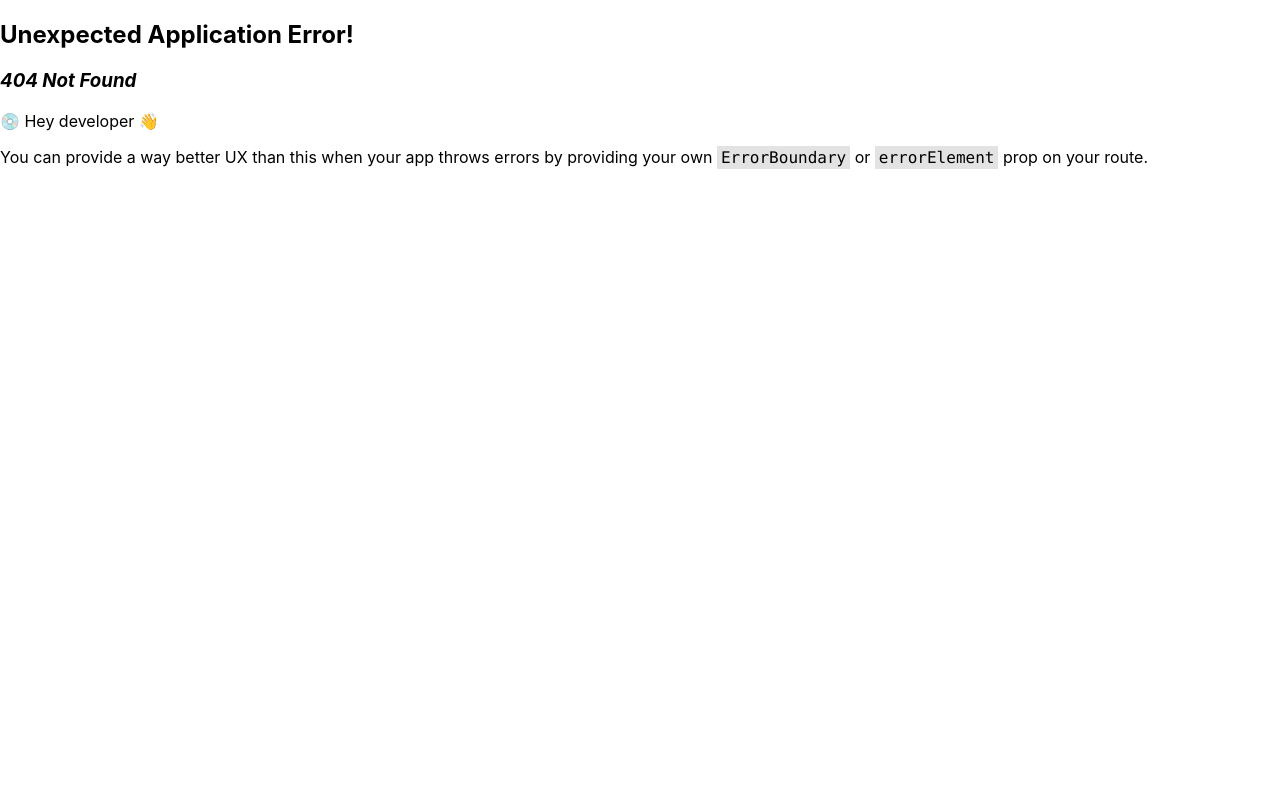
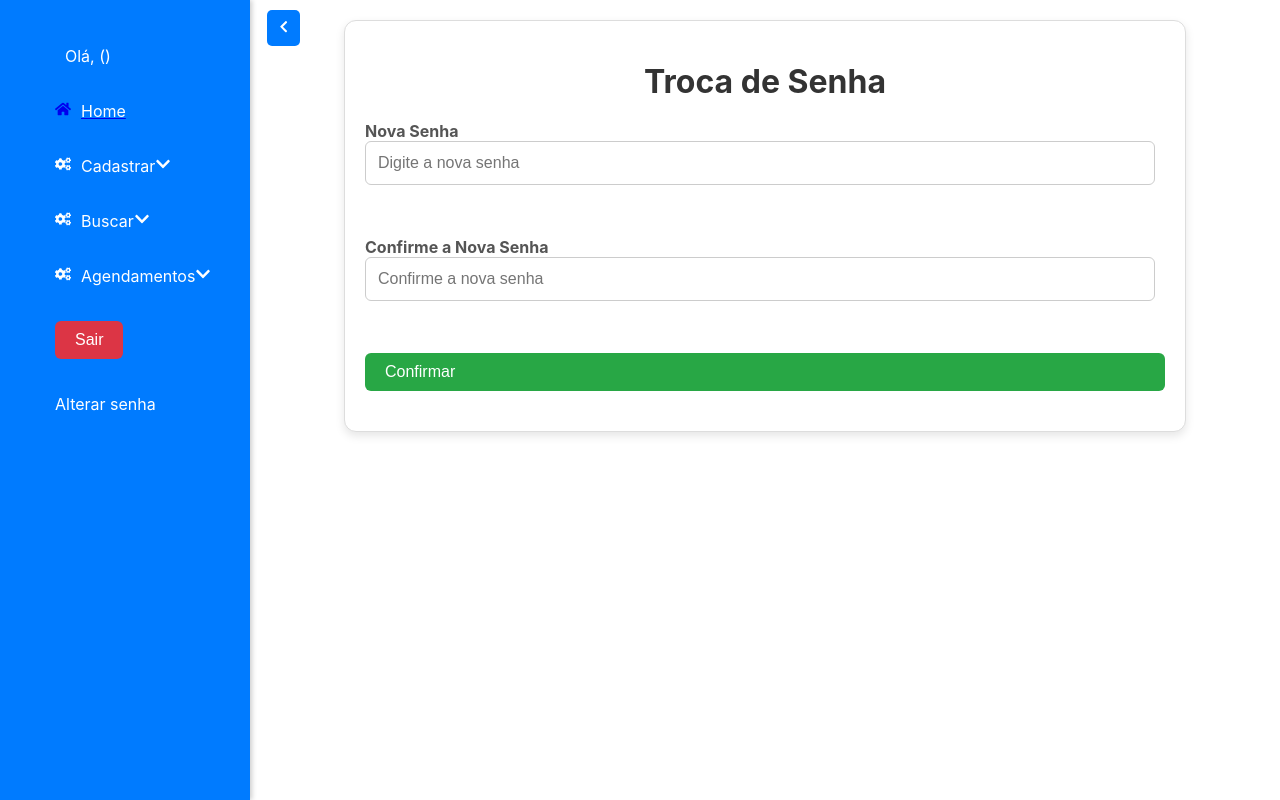
Before and after one commit to MateusChichera/FRONT-END, a React (Create React App) app: page /trocarsenha in a window 1280 px wide. Before the commit this address had no page. Built offline with nearby package versions, Linux system fonts and the light colour scheme; sample sign-in values are in the browser's storage.

Commit message:
Feito Check-in

```diff
--- a/src/Componentes/NavBar.jsx
+++ b/src/Componentes/NavBar.jsx
@@ -26,6 +26,9 @@ function NavBar() {
 
     const handleShow = () => {
         setShow(!show);
+    };
+    const handleTrocaSenha = () => {
+        navigate('/trocarsenha');
     };
 
     const handleSubmenu = () => {
@@ -197,6 +200,11 @@ function NavBar() {
                             Sair
                         </button>
                     </li>
+                    <li className="nav-link mt-2">
+                        <a onClick={handleTrocaSenha}>
+                            Alterar senha
+                        </a>
+                    </li>
                 </ul>
             </div>
             <div className="p-1 my-container"></div>
--- a/src/Paginas/Agendar/TabelaAgendamentos.jsx
+++ b/src/Paginas/Agendar/TabelaAgendamentos.jsx
@@ -4,11 +4,11 @@ import '../Estilização/tabelas.css';
 
 function TabelaAgendamentos() {
   const [agendamentos, setAgendamentos] = useState([]);
-  const [dataBusca, setDataBusca] = useState(''); // Valor de busca (data)
+  const [dataBusca, setDataBusca] = useState('');
   const [isLoading, setIsLoading] = useState(false);
   const navigate = useNavigate();
   const apiUrl = process.env.REACT_APP_API_URL;
-  // Fetch padrão para carregar todos os agendamentos
+
   useEffect(() => {
     fetchAgendamentos();
   }, []);
@@ -26,23 +26,16 @@ function TabelaAgendamentos() {
     }
   };
 
-  // Função para buscar agendamentos por data
   const buscarAgendamentos = async () => {
     setIsLoading(true);
     try {
       const response = await fetch(`${apiUrl}/agendamento/data`, {
         method: 'POST',
-        headers: {
-          'Content-Type': 'application/json',
-        },
-        body: JSON.stringify({ data: dataBusca }), // Enviando a data como JSON
+        headers: { 'Content-Type': 'application/json' },
+        body: JSON.stringify({ data: dataBusca }),
       });
       const data = await response.json();
-      if (data && Array.isArray(data)) {
-        setAgendamentos(data); // Define os agendamentos encontrados
-      } else {
-        setAgendamentos([]); // Se não houver resultados, limpa a tabela
-      }
+      setAgendamentos(data || []);
     } catch (error) {
       alert('Erro ao buscar agendamentos: ' + error.message);
     } finally {
@@ -50,13 +43,20 @@ function TabelaAgendamentos() {
     }
   };
 
-  // Função para excluir o agendamento
+  const realizarCheck = async (id) => {
+      const response = await fetch(`${apiUrl}/agendamento/check/${id}`, { method: 'POST' });
+      const data = await response.json();
+      alert("Check-in/check-out realizado com sucesso!");
+
+      // Atualiza a lista de agendamentos
+      fetchAgendamentos();
+
+  };
+
   const excluirAgendamento = async (id) => {
     if (window.confirm('Deseja realmente excluir este agendamento?')) {
       try {
-        const response = await fetch(`${apiUrl}/agendamento/${id}`, {
-          method: 'DELETE',
-        });
+        const response = await fetch(`${apiUrl}/agendamento/${id}`, { method: 'DELETE' });
         if (response.ok) {
           alert('Agendamento excluído com sucesso');
           setAgendamentos(agendamentos.filter((agendamento) => agendamento.age_id !== id));
@@ -67,37 +67,24 @@ function TabelaAgendamentos() {
     }
   };
 
-  // Função para editar o agendamento
   const editarAgendamento = (agendamento) => {
     navigate(`/agendamento/editar/${agendamento.age_id}`, { state: agendamento });
   };
 
-  // Função para aprovar o agendamento (atualizar age_status para "aprovado")
   const aprovarAgendamento = async (id) => {
     try {
-      const response = await fetch(`${apiUrl}/agendamento/aprovar/${id}`, {
-        method: 'PUT',
-      });
-
-        alert('Agendamento aprovado com sucesso');
-        // Atualizar a lista de agendamentos após a aprovação
-        setAgendamentos(
-          agendamentos.map((agendamento) =>
-            agendamento.age_id === id ? { ...agendamento, age_status: 'aprovado' } : agendamento
-          )
-        );
-
+      const response = await fetch(`${apiUrl}/agendamento/aprovar/${id}`, { method: 'PUT' });
+      alert('Agendamento aprovado com sucesso');
+      fetchAgendamentos();
     } catch (error) {
       alert('Erro ao aprovar agendamento: ' + error.message);
     }
   };
 
   return (
-    <div className="mt-5 text-center"> {/* Centraliza o conteúdo */}
+    <div className="mt-5 text-center">
       <h1 className="mt-3">Lista de agendamentos</h1>
-
-      {/* Campo de busca por data */}
-      <div className="mb-3 input-group justify-content-center"> {/* Centraliza o campo de busca */}
+      <div className="mb-3 input-group justify-content-center">
         <input
           type="date"
           value={dataBusca}
@@ -105,15 +92,14 @@ function TabelaAgendamentos() {
           className="form-control input-busca"
         />
         <button className="btn btn-primary" onClick={buscarAgendamentos}>
-          🔍 {/* Lupa (emoji ou ícone) */}
+          🔍
         </button>
       </div>
 
-      {/* Tabela de agendamentos */}
       {isLoading ? (
         <p>Carregando agendamentos...</p>
       ) : (
-        <table className="table mt-3 table-striped mx-auto"> {/* Centraliza a tabela */}
+        <table className="table mt-3 table-striped mx-auto">
           <thead>
             <tr>
               <th>Cliente</th>
@@ -121,7 +107,9 @@ function TabelaAgendamentos() {
               <th>Data</th>
               <th>Horário de Início</th>
               <th>Horário de Fim</th>
-              <th>Status</th> {/* Nova coluna de status */}
+              <th>Status</th>
+              <th>Check-in</th>
+              <th>Check-out</th>
               <th>Ações</th>
             </tr>
           </thead>
@@ -134,18 +122,34 @@ function TabelaAgendamentos() {
                   <td>{new Date(agendamento.age_data).toLocaleDateString()}</td>
                   <td>{agendamento.age_horario_inicio}</td>
                   <td>{agendamento.age_horario_fim}</td>
-                  <td>{agendamento.age_status}</td> {/* Exibe o status */}
+                  <td>{agendamento.age_status}</td>
+                  <td>{agendamento.check_in ? new Date(agendamento.check_in).toLocaleString() : '—'}</td>
+                  <td>{agendamento.check_out ? new Date(agendamento.check_out).toLocaleString() : '—'}</td>
                   <td>
                     {agendamento.age_status === 'pendente' && (
-                      <>
+                      <button
+                        className="btn btn-success btn-sm me-1"
+                        onClick={() => aprovarAgendamento(agendamento.age_id)}
+                      >
+                        <i className="fas fa-check"></i> Aprovar
+                      </button>
+                    )}
+                    {agendamento.age_status === 'aprovado' &&
+                      !agendamento.check_out && ( // Só exibe se check_out estiver vazio
                         <button
-                          className="btn btn-success btn-sm me-1"
-                          onClick={() => aprovarAgendamento(agendamento.age_id)}
+                          className={`btn ${
+                            agendamento.check_in ? 'btn-primary' : 'btn-success'
+                          } btn-sm me-1`}
+                          onClick={() => realizarCheck(agendamento.age_id)}
                         >
-                          Aprovar
+                          <i
+                            className={`fas ${
+                              agendamento.check_in ? 'fa-sign-out-alt' : 'fa-sign-in-alt'
+                            }`}
+                          ></i>{' '}
+                          {agendamento.check_in ? 'Check-out' : 'Check-in'}
                         </button>
-                      </>
-                    )}
+                      )}
                     <button
                       className="btn btn-primary btn-sm me-1"
                       onClick={() => editarAgendamento(agendamento)}
@@ -163,7 +167,7 @@ function TabelaAgendamentos() {
               ))
             ) : (
               <tr>
-                <td colSpan="7">Nenhum agendamento encontrado.</td>
+                <td colSpan="9">Nenhum agendamento encontrado.</td>
               </tr>
             )}
           </tbody>
--- a/src/Paginas/Clientes/Clientes.js
+++ b/src/Paginas/Clientes/Clientes.js
@@ -57,7 +57,7 @@ export const buscarCnpj = async (cnpj) => {
   // Remove todos os caracteres que não são números
   const cnpjNumerico = cnpj.replace(/[^\d]/g, '');
 
-  const response = await fetch(`${apiUrl}/cnpj/${cnpjNumerico}`);
+  const response = await fetch(`${apiUrl}/clientes/cnpj/${cnpjNumerico}`);
   if (!response.ok) throw new Error('Erro ao buscar CNPJ');
   return response.json();
 };
--- /dev/null
+++ b/src/Paginas/Funcionarios/TrocaSenha.jsx
@@ -0,0 +1,107 @@
+import React, { useState } from 'react';
+
+function TrocaSenha() {
+  const [novaSenha, setNovaSenha] = useState('');
+  const [confirmarSenha, setConfirmarSenha] = useState('');
+  const [senhaValida, setSenhaValida] = useState(false);
+  const [senhasIguais, setSenhasIguais] = useState(false);
+  const apiUrl = process.env.REACT_APP_API_URL;
+
+  // Valida se a nova senha atende aos critérios
+  const validarSenha = (senha) => senha.length >= 6;
+
+  // Lidar com validação onBlur para a nova senha
+  const handleNovaSenhaBlur = (event) => {
+    const senha = event.target.value;
+    if (!validarSenha(senha)) {
+      document.getElementById('novaSenhaAviso').textContent = 'Senha deve ter no mínimo 6 caracteres.';
+      setSenhaValida(false);
+    } else {
+      document.getElementById('novaSenhaAviso').textContent = '';
+      setSenhaValida(true);
+    }
+    setNovaSenha(senha);
+  };
+
+  // Lidar com validação onBlur para confirmar senha
+  const handleConfirmarSenhaBlur = (event) => {
+    const senhaConfirmada = event.target.value;
+    if (senhaConfirmada !== novaSenha) {
+      document.getElementById('confirmarSenhaAviso').textContent = 'As senhas não correspondem.';
+      setSenhasIguais(false);
+    } else {
+      document.getElementById('confirmarSenhaAviso').textContent = '';
+      setSenhasIguais(true);
+    }
+    setConfirmarSenha(senhaConfirmada);
+  };
+
+  const handleSubmit = async (event) => {
+    event.preventDefault();
+
+    // Recupera o ID do usuário do sessionStorage
+    const usuarioId = localStorage.getItem('usu_id');
+    if (!usuarioId) {
+      alert('Usuário não autenticado.');
+      return;
+    }
+
+    if (senhaValida && senhasIguais) {
+      try {
+        const response = await fetch(`${apiUrl}/funcionarios/trocar-senha`, {
+          method: 'POST',
+          headers: {
+            'Content-Type': 'application/json',
+          },
+          body: JSON.stringify({ id: usuarioId, novaSenha }),
+        });
+
+        if (response.ok) {
+          alert('Senha alterada com sucesso.');
+          setNovaSenha('');
+          setConfirmarSenha('');
+        } else {
+          const errorData = await response.json();
+          alert(`Erro ao trocar senha: ${errorData.message}`);
+        }
+      } catch (error) {
+        alert(`Erro ao trocar senha: ${error.message}`);
+      }
+    } else {
+      alert('Por favor, preencha os campos corretamente.');
+    }
+  };
+
+  return (
+    <form className="container mt-5" onSubmit={handleSubmit}>
+      <h1>Troca de Senha</h1>
+      <div className="form-group">
+        <label htmlFor="novaSenha">Nova Senha</label>
+        <input
+          type="password"
+          className={`form-control ${senhaValida ? 'is-valid' : ''}`}
+          id="novaSenha"
+          placeholder="Digite a nova senha"
+          onBlur={handleNovaSenhaBlur}
+        />
+        <p id="novaSenhaAviso" className="text-danger"></p>
+      </div>
+      <div className="form-group">
+        <label htmlFor="confirmarSenha">Confirme a Nova Senha</label>
+        <input
+          type="password"
+          className={`form-control ${senhasIguais ? 'is-valid' : ''}`}
+          id="confirmarSenha"
+          placeholder="Confirme a nova senha"
+          onBlur={handleConfirmarSenhaBlur}
+        />
+        <p id="confirmarSenhaAviso" className="text-danger"></p>
+      </div>
+      <div className="form-group">
+        <button type="submit" className="btn btn-success">Confirmar</button>
+      </div>
+    </form>
+  );
+}
+
+export default TrocaSenha;
--- a/src/Paginas/Login/Login.jsx
+++ b/src/Paginas/Login/Login.jsx
@@ -41,7 +41,8 @@ const Login = () => {
             setSuccess('Login bem-sucedido!');
             localStorage.setItem('token', response.data.token);
             localStorage.setItem('nome', response.data.nome);
-            localStorage.setItem('setor', response.data.setor); // Armazena o nome do funcionário
+            localStorage.setItem('setor', response.data.setor);
+            localStorage.setItem('usu_id', response.data.fun_id); // Armazena o nome do funcionário
             navigate('/home'); // Redireciona para a página inicial após o login
         } catch (err) {
             setError('Credenciais inválidas. Tente novamente.');
--- a/src/index.js
+++ b/src/index.js
@@ -25,6 +25,7 @@ import AgendamentoSalas from './Paginas/Agendar/Agendar.jsx';
 import TabelaAgendamentos from './Paginas/Agendar/TabelaAgendamentos.jsx';
 import EditarAgendamento from './Paginas/Agendar/EditarAgendamentos.jsx';
 import AssociarPlanos from './Paginas/Associar/Associar.jsx';
+import TrocaSenha from './Paginas/Funcionarios/TrocaSenha.jsx';
 import PrivateRoute from './Componentes/PrivateRoute'; // Importa o componente de proteção de rota
 
 const router = createBrowserRouter([
@@ -54,6 +55,10 @@ const router = createBrowserRouter([
       {
         path: '/agendamento/editar/:id',
         element: <PrivateRoute element={<EditarAgendamento />} />, // Protege a página inicial
+      },
+      {
+        path: '/trocarsenha',
+        element: <PrivateRoute element={<TrocaSenha />} />, // Protege a página inicial
       },
       {
       path: '/funcionario',
```
